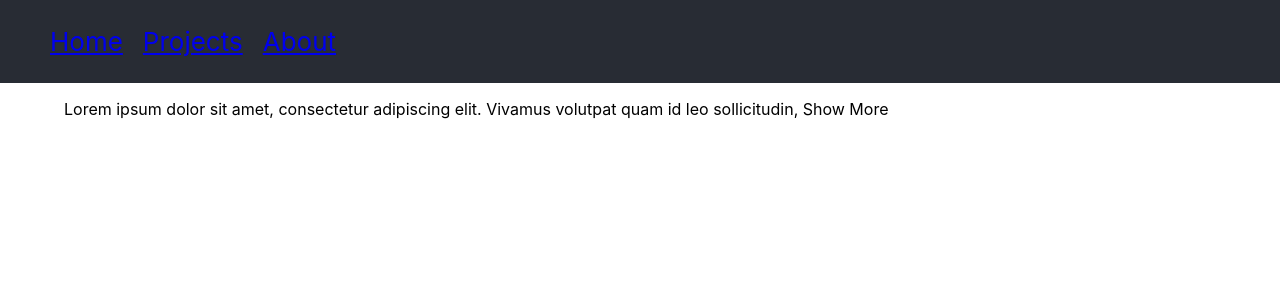
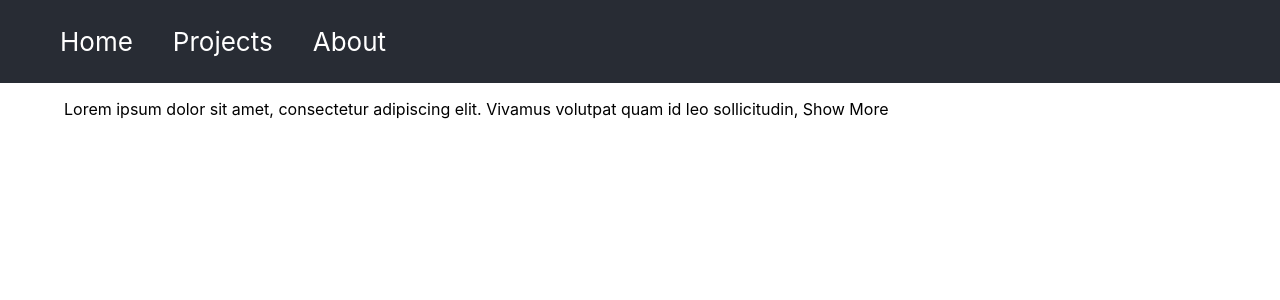
Before and after one commit to MilanSehovac/test-web, a React (Create React App) app: page /about in a window 1280 px wide. Shown: the top 300 px of the page. Built offline with nearby package versions, Linux system fonts and the light colour scheme.

Commit message:
CSS uradjen za router linkove

```diff
--- a/src/components/Header.js
+++ b/src/components/Header.js
@@ -11,14 +11,14 @@ const Header = () => {
         <header className="App-header">
             <ul className="menu-ul">
                 <li className="menu-li">
-                <Link to="/">Home</Link>
+                <Link className='menu-a' to="/">Home</Link>
                 </li>
                 <li className="menu-li">
-                  <Link to="/Projects">Projects</Link>
+                  <Link className='menu-a' to="/Projects">Projects</Link>
 
                 </li>
                 <li className="menu-li">
-                <Link to="/About">About</Link>
+                <Link className='menu-a' to="/About">About</Link>
 
                 </li>
             </ul>
```
